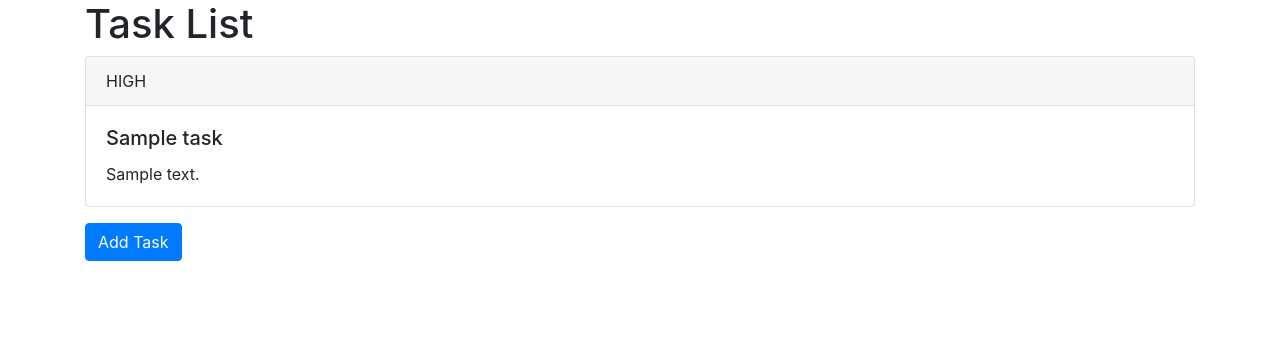
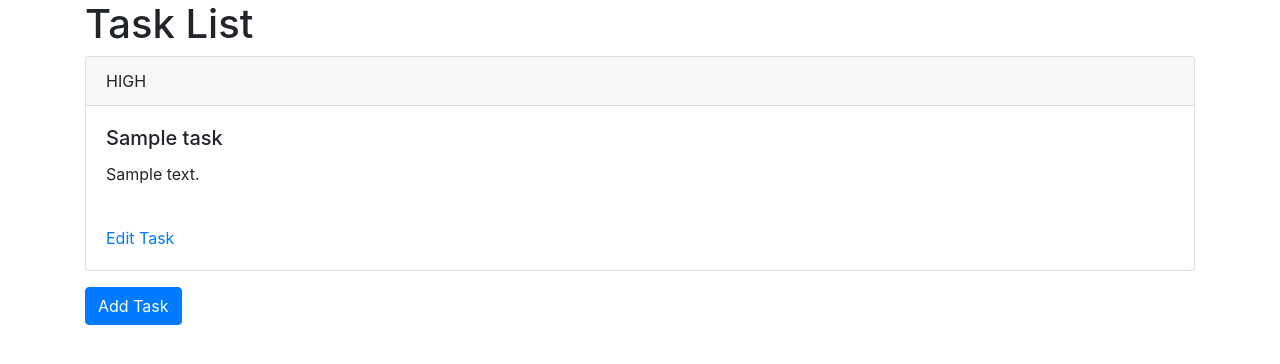
Before and after one commit to ymaniz09/task_manager, a Django app: page /list_tasks/ in a window 1280 px wide. Shown: the part 56-420 px from the top of the page. Run offline with Django 3.2, Linux system fonts and the light colour scheme; tables that the repository leaves empty hold one stand-in row (values such as "Sample post"); some libraries are stand-ins or nearby versions.

Commit message:
Implementing Task edition

```diff
--- a/app/services/task_service.py
+++ b/app/services/task_service.py
@@ -10,3 +10,15 @@ def store_task(task):
 
 def list_tasks():
     return Tasks.objects.all()
+
+
+def list_task_id(task_id):
+    return Tasks.objects.get(id=task_id)
+
+
+def edit_task(stored_task, edited_task):
+    stored_task.title = edited_task.title
+    stored_task.description = edited_task.description
+    stored_task.expiration_date = edited_task.expiration_date
+    stored_task.priority = edited_task.priority
+    stored_task.save(force_update=True)
--- a/app/templates/tasks/list_tasks.html
+++ b/app/templates/tasks/list_tasks.html
@@ -6,15 +6,17 @@
     {% for task in tasks %}
         <div class="card mb-3">
             <div class="card-header">
-                {{ task.get_priority_display}}
+                {{ task.get_priority_display }}
             </div>
 
             <div class="card-body">
                 <h5 class="card-title">{{ task.title }}</h5>
                 <p class="card-text"> {{ task.description }}</p>
+                <br>
+                <a href="{% url 'edit_tasks' task.id %}">Edit Task</a>
             </div>
         </div>
 
     {% endfor %}
-<a href="{% url 'add_tasks' %}"><input type="button" class="btn btn-primary mb-3" value="Add Task"></a>
+    <a href="{% url 'add_tasks' %}"><input type="button" class="btn btn-primary mb-3" value="Add Task"></a>
 {% endblock content %}
--- a/app/urls.py
+++ b/app/urls.py
@@ -1,8 +1,9 @@
 from django.urls import path
 
-from app.views import list_tasks, add_task
+from app.views import list_tasks, add_task, edit_task
 
 urlpatterns = [
     path('list_tasks/', list_tasks, name='list_tasks'),
     path('add_task/', add_task, name='add_tasks'),
+    path('edit_task/<int:task_id>', edit_task, name='edit_tasks'),
 ]
--- a/app/views.py
+++ b/app/views.py
@@ -28,3 +28,21 @@ def add_task(request):
     else:
         task_form = TaskForm(request.POST)
         return render(request, 'tasks/form_task.html', {'task_form': task_form})
+
+
+def edit_task(request, task_id):
+    stored_task = task_service.list_task_id(task_id)
+    task_form = TaskForm(request.POST or None, instance=stored_task)
+
+    if task_form.is_valid():
+        title = task_form.cleaned_data["title"]
+        description = task_form.cleaned_data["description"]
+        expiration_date = task_form.cleaned_data["expiration_date"]
+        priority = task_form.cleaned_data["priority"]
+
+        edited_task = Task(title=title, description=description, expiration_date=expiration_date, priority=priority)
+        task_service.edit_task(stored_task, edited_task)
+
+        return redirect('list_tasks')
+
+    return render(request, 'tasks/form_task.html', {'task_form': task_form})
```
